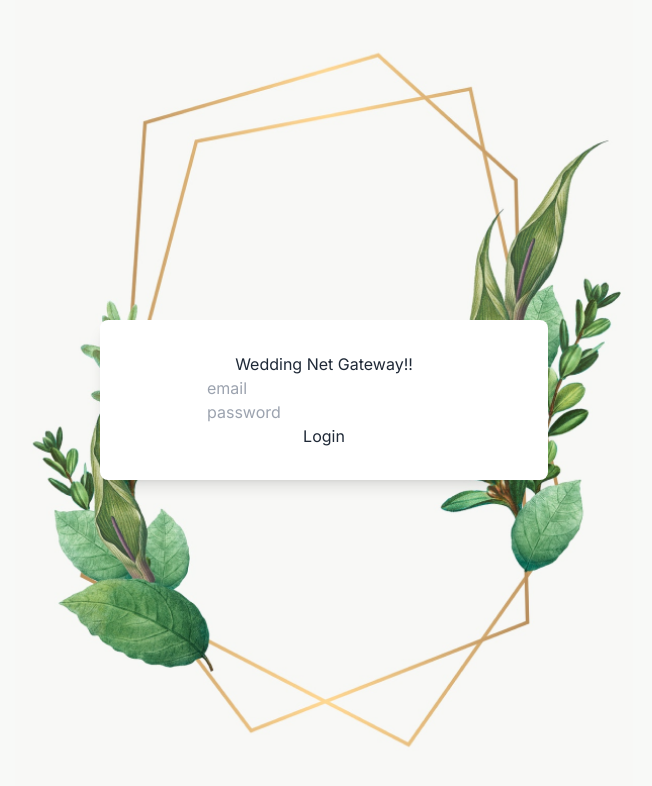
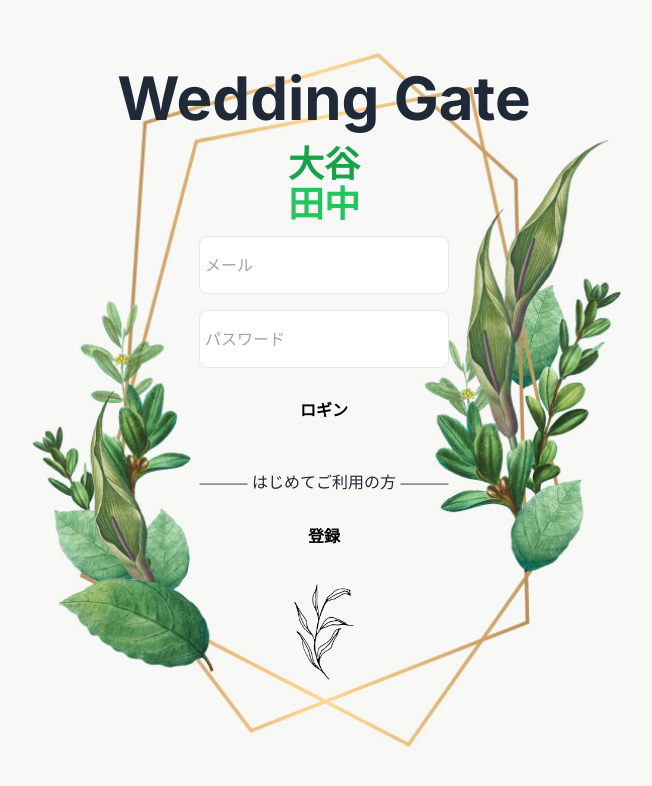
Before and after one commit to soratenchan/wedding-frontend, a Next.js app in the folder src/: page /account/sign-up in a window 1280 px wide. Shown: the top 786 px of the page, without its empty margins (316-968 px from the left). Built offline with nearby package versions, Linux system fonts and the light colour scheme.

Commit message:
Sign Up Pageリファクタリング+設計修正

```diff
--- a/src/src/app/account/sign-up/page.tsx
+++ b/src/src/app/account/sign-up/page.tsx
@@ -2,6 +2,7 @@
 import Image from 'next/image';
 import SignUpForm from '@/features/routes/account/components/SignUp';
 import landingImage from '../../../images/landing.png';
+import landingFeatherUp from '../../../images/leafup.png';
 
 const SignUpPage = () => {
   return (
@@ -12,9 +13,9 @@
       </Head>
 
       {/* Background Image Container */}
-      <div className="relative min-h-screen">
+      <div className="relative min-h-screen bg-f8f9f7">
         {/* Background Image */}
-        <div className="absolute inset-0 flex items-center justify-center">
+        <div className="absolute inset-0 flex items-center justify-center bg-f8f9f7">
           <Image
             src={landingImage}
             alt="Landing Image"
@@ -26,10 +27,35 @@
         </div>
 
         {/* Content */}
-        <div className="absolute inset-0 flex items-center justify-center text-center text-gray-800">
-          <div className="bg-white p-8 rounded-lg shadow-lg max-w-md">
+        <div className="absolute inset-0 flex flex-col items-center justify-center text-center text-gray-800">
+          <div>
+            <h1 className="text-4xl md:text-6xl font-bold mb-4">Wedding Gate</h1>
+            <div className="text-3xl md:text-4xl font-semibold mb-40">
+              <span className="text-green-600">大谷</span><br />
+              <span className="text-green-500">田中</span>
+            </div>
+            {/* Empty Character for Spacing */}
+            <div className="text-lg mb-80 text-custom-background font-semibold font-courier">
+            ۪
+            </div>
+          </div>
+        </div>
+
+        {/* Sign-Up Form Section */}
+        <div className="absolute top-1/2 transform -translate-y-1/2 w-full text-center">
+          <div className="mt-8">
             <SignUpForm />
           </div>
+        </div>
+
+        {/* Leaf Image */}
+        <div className="absolute bottom-10 left-1/2 transform -translate-x-1/2 mb-20">
+          <Image
+            src={landingFeatherUp}
+            alt="Leaf Image"
+            width={60}
+            height={100}
+          />
         </div>
       </div>
     </div>
--- a/src/src/features/routes/account/components/SignUp.tsx
+++ b/src/src/features/routes/account/components/SignUp.tsx
@@ -23,31 +23,49 @@
   }
 
   return (
-    <div>
-      <form className="" onSubmit={handleSubmit(onSubmit)}>
-        <div className="">
-          <div>Wedding Net Gateway!!</div>
-          <div className="">
-            {errors.email && <span>※Email is required</span>}
-            {errors.password && <span>※Password is required</span>}
-          </div>
-          <div className="">
+    <div className="absolute inset-0 flex items-center justify-center text-center text-gray-800 bg-transparent">
+      <form className="bg-transparent p-8 rounded-lg shadow-none max-w-md border-none" onSubmit={handleSubmit(onSubmit)}>
+        <div className="mb-4">
           <input
+            id="email"
             type="text"
-              placeholder="email"
+            className="w-full px-3 py-4 border rounded-lg focus:outline-none focus:ring-2 focus:ring-green-500"
+            placeholder=" メール"
             {...register('email', {
               required: true,
               pattern: /^[A-Z0-9._%+-]+@[A-Z0-9.-]+\.[A-Z]{2,}$/i,
             })}
           />
+          {errors.email && <span className="text-red-500">※メールアドレスが正しくありません。※</span>}
+        </div>
+        <div className="mb-4">
           <input
-              placeholder="password"
+            id="password"
+            type="password"
+            className="w-full px-3 py-4 border rounded-lg focus:outline-none focus:ring-2 focus:ring-green-500"
+            placeholder=" パスワード"
             {...register('password', { required: true })}
           />
+          {errors.password && <span className="text-red-500">※パスワードが正しくありません。※</span>}
         </div>
-          <button className="" type="submit">
-            Login
+        <div className="flex justify-center mb-4">
+          <button className="custom-box font-sans text-black cursor-pointer" type="submit">
+            ロギン
           </button>
+        </div>
+        <div className="flex justify-center mb-4">
+          <span className="block w-full border-t border-gray-300"></span>
+        </div>
+        <div className="flex justify-center mb-4">
+          <span className="text-gray-600">⎯⎯⎯⎯⎯⎯ はじめてご利用の方 ⎯⎯⎯⎯⎯⎯</span>
+        </div>
+        <div className="flex justify-center">
+          <a
+            href="/account/sign-in"
+            className="custom-box font-sans text-black cursor-pointer"
+          >
+            登録
+          </a>
         </div>
       </form>
     </div>
```
Lines whose indentation alone changed are shown as unchanged.
